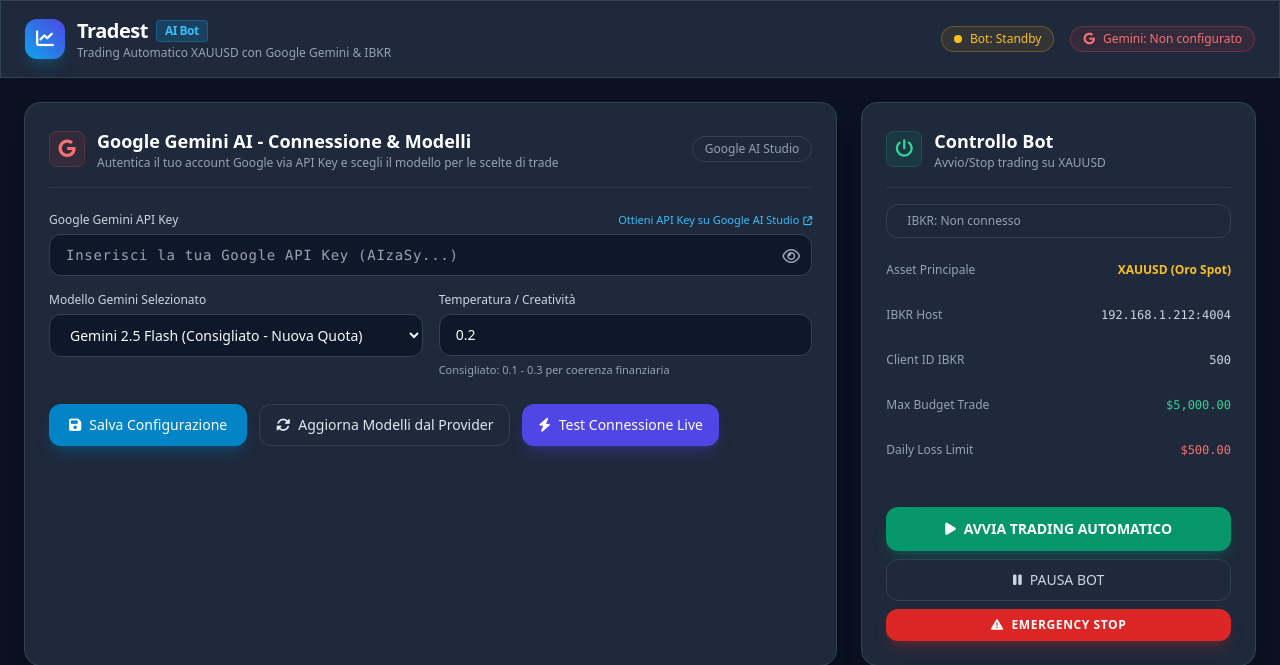
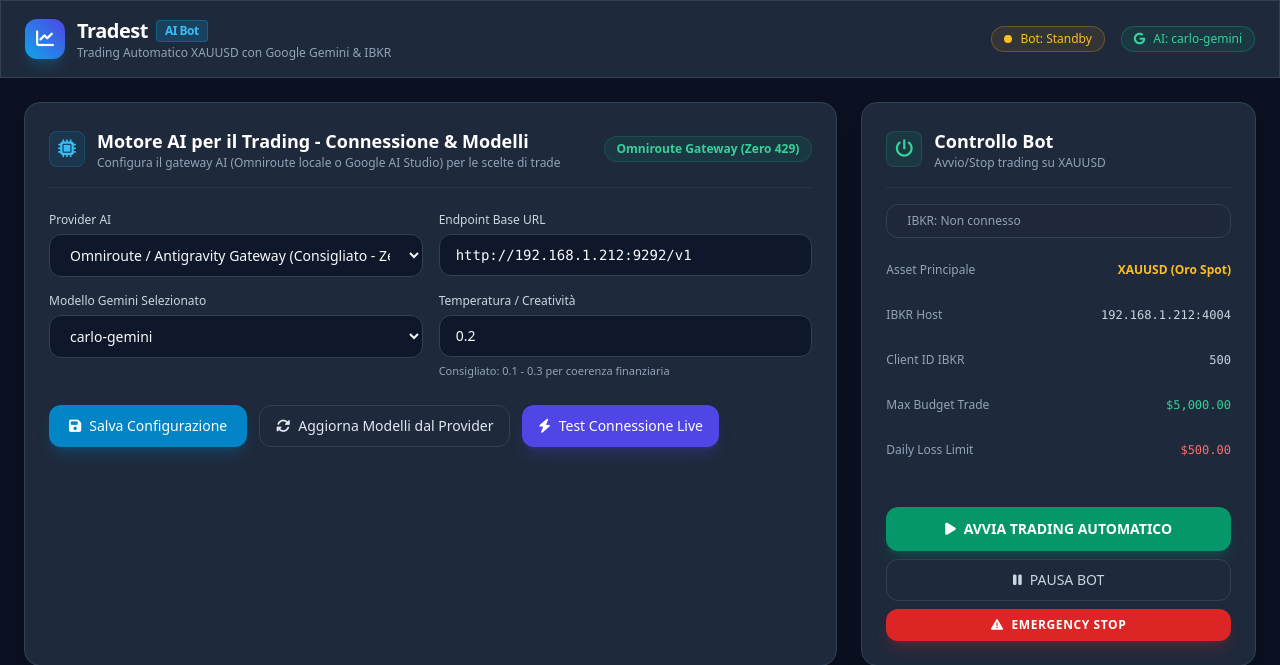
Before and after one commit to ciacky85/tradest, a FastAPI app: page / in a window 1280 px wide. Shown: the top 665 px of the page. Run offline with FastAPI, Linux system fonts and the light colour scheme; data that the repository does not hold is empty; some libraries are stand-ins or nearby versions.

Commit message:
ui: hide api key input field when omniroute provider is active

```diff
--- a/app/templates/index.html
+++ b/app/templates/index.html
@@ -71,20 +71,36 @@
       <div class="card rounded-2xl p-6 lg:col-span-2 space-y-6 shadow-xl">
         <div class="flex items-center justify-between border-b border-slate-700/60 pb-4">
           <div class="flex items-center gap-3">
-            <div class="w-9 h-9 rounded-lg bg-red-500/10 text-red-400 flex items-center justify-center border border-red-500/20">
-              <i class="fa-brands fa-google text-lg"></i>
+            <div class="w-9 h-9 rounded-lg bg-sky-500/10 text-sky-400 flex items-center justify-center border border-sky-500/20">
+              <i class="fa-solid fa-microchip text-lg"></i>
             </div>
             <div>
-              <h2 class="text-lg font-semibold text-white">Google Gemini AI - Connessione & Modelli</h2>
-              <p class="text-xs text-slate-400">Autentica il tuo account Google via API Key e scegli il modello per le scelte di trade</p>
+              <h2 class="text-lg font-semibold text-white">Motore AI per il Trading - Connessione & Modelli</h2>
+              <p class="text-xs text-slate-400">Configura il gateway AI (Omniroute locale o Google AI Studio) per le scelte di trade</p>
             </div>
           </div>
-          <span class="text-xs text-slate-400 bg-slate-800 px-3 py-1 rounded-full border border-slate-700">Google AI Studio</span>
+          <span id="providerBadge" class="text-xs text-emerald-400 bg-emerald-500/10 px-3 py-1 rounded-full border border-emerald-500/20 font-semibold">Omniroute Gateway</span>
         </div>
 
-        <!-- Form API Key & Modello -->
+        <!-- Form Selezione Provider, Endpoint e Modello -->
         <div class="space-y-4">
-          <div>
+          <div class="grid grid-cols-1 sm:grid-cols-2 gap-4">
+            <div>
+              <label class="block text-xs font-medium text-slate-300 mb-1.5">Provider AI</label>
+              <select id="aiProviderSelect" onchange="onProviderChange()" class="input-field w-full px-4 py-2.5 rounded-xl text-sm font-medium">
+                <option value="omniroute">Omniroute / Antigravity Gateway (Consigliato - Zero 429)</option>
+                <option value="google">Google AI Studio REST (Cloud Diretto)</option>
+              </select>
+            </div>
+            <div>
+              <label class="block text-xs font-medium text-slate-300 mb-1.5">Endpoint Base URL</label>
+              <input type="text" id="aiBaseUrlInput" value="http://192.168.1.212:9292/v1"
+                class="input-field w-full px-4 py-2.5 rounded-xl text-sm font-mono" />
+            </div>
+          </div>
+
+          <!-- Campo API Key: visibile solo se Google AI Studio o se specificato -->
+          <div id="apiKeyContainer" class="hidden">
             <label class="block text-xs font-medium text-slate-300 mb-1.5 flex items-center justify-between">
               <span>Google Gemini API Key</span>
               <a href="https://aistudio.google.com/app/apikey" target="_blank" rel="noopener noreferrer" class="text-sky-400 hover:text-sky-300 transition text-[11px] flex items-center gap-1">
@@ -520,18 +536,18 @@
       const prov = document.getElementById('aiProviderSelect').value;
       const baseUrlInput = document.getElementById('aiBaseUrlInput');
       const keyInput = document.getElementById('geminiApiKeyInput');
+      const keyContainer = document.getElementById('apiKeyContainer');
       const badge = document.getElementById('providerBadge');
 
       if (prov === 'omniroute') {
         baseUrlInput.value = 'http://192.168.1.212:9292/v1';
         baseUrlInput.disabled = false;
-        if (!keyInput.value || keyInput.value.startsWith('AIza') || keyInput.value.includes('...')) {
-          keyInput.value = 'sk-92fbd7ff0bd42a7d-82e301-62dbdb1f';
-        }
+        keyContainer.classList.add('hidden');
         badge.innerText = 'Omniroute Gateway (Zero 429)';
         badge.className = 'text-xs text-emerald-400 bg-emerald-500/10 px-3 py-1 rounded-full border border-emerald-500/20 font-semibold';
       } else {
         baseUrlInput.disabled = true;
+        keyContainer.classList.remove('hidden');
         badge.innerText = 'Google AI Studio REST';
         badge.className = 'text-xs text-amber-400 bg-amber-500/10 px-3 py-1 rounded-full border border-amber-500/20 font-semibold';
       }
@@ -540,7 +556,10 @@
     async function saveGeminiConfig() {
       const provider = document.getElementById('aiProviderSelect').value;
       const baseUrl = document.getElementById('aiBaseUrlInput').value.trim();
-      const apiKey = document.getElementById('geminiApiKeyInput').value.trim();
+      let apiKey = document.getElementById('geminiApiKeyInput').value.trim();
+      if (provider === 'omniroute' && !apiKey) {
+        apiKey = 'sk-92fbd7ff0bd42a7d-82e301-62dbdb1f';
+      }
       const model = document.getElementById('geminiModelSelect').value;
       const temp = parseFloat(document.getElementById('geminiTempInput').value) || 0.2;
 
```
